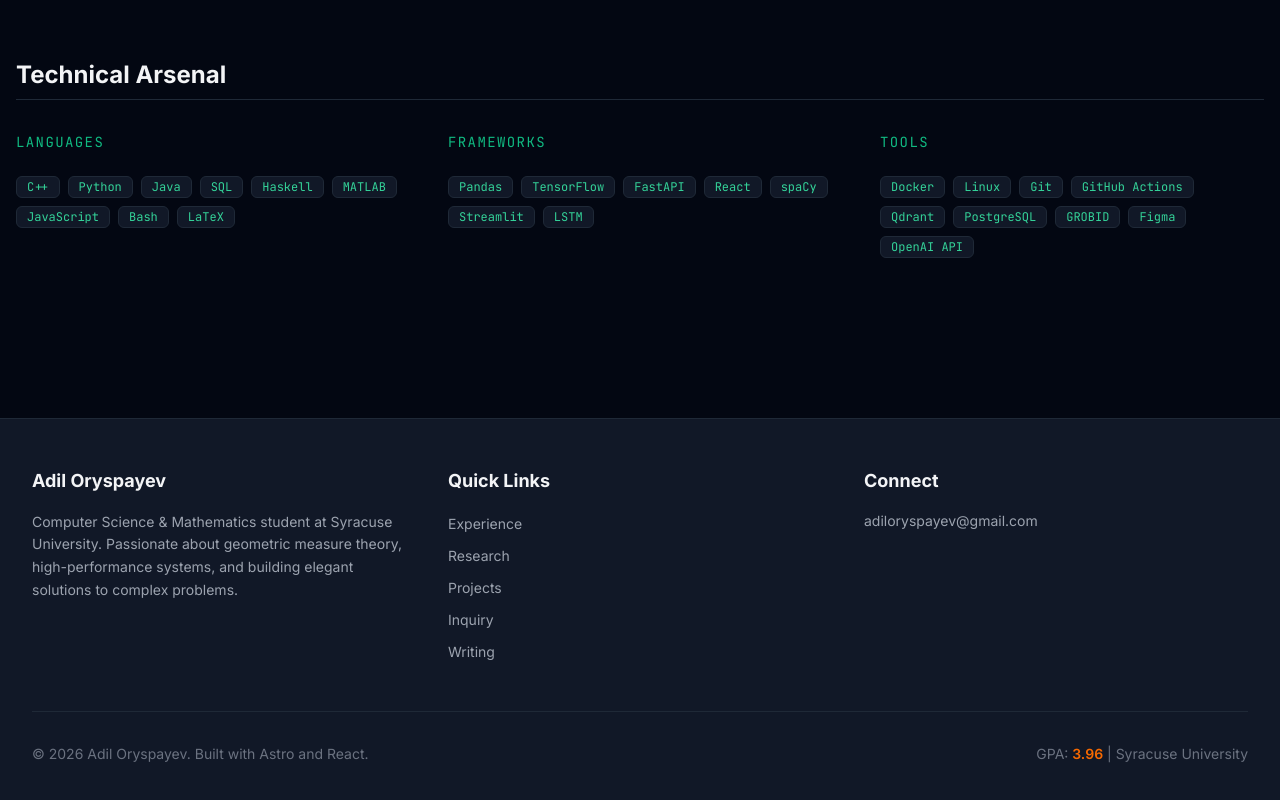
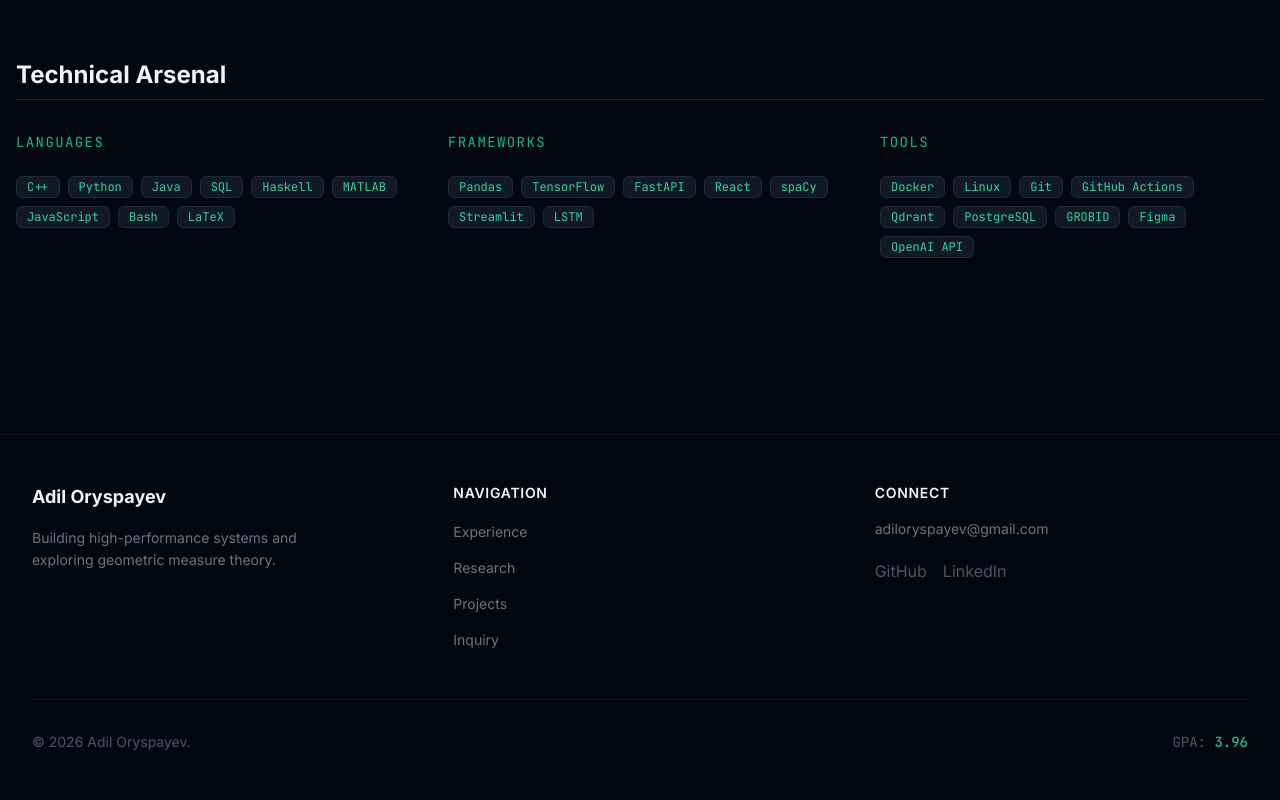
Before and after one commit to adiloryspayev/adiloryspayev.github.io, an Astro site: page / in a window 1280 px wide. Shown: the part 619-1419 px from the top of the page. Built offline with nearby package versions, Linux system fonts and the light colour scheme; Astro itself is replaced by a stand-in of ours.

Commit message:
Update Footer.astro

```diff
--- a/src/components/Footer.astro
+++ b/src/components/Footer.astro
@@ -1,50 +1,50 @@
 ---
 import { SITE_CONFIG } from '../config';
-
 const currentYear = new Date().getFullYear();
 ---
 
-<footer class="bg-gray-900 border-t border-gray-800 mt-20">
+<footer class="bg-gray-950 border-t border-gray-900 mt-24">
   <div class="max-w-7xl mx-auto px-4 sm:px-6 lg:px-8 py-12">
-    <div class="grid grid-cols-1 md:grid-cols-3 gap-8">
-      <div>
-        <h3 class="text-lg font-bold text-gray-100 mb-4">Adil Oryspayev</h3>
-        <p class="text-gray-400 text-sm leading-relaxed">
-          Computer Science & Mathematics student at Syracuse University. Passionate about geometric measure theory, high-performance systems, and building elegant solutions to complex problems.
+    <div class="grid grid-cols-1 md:grid-cols-3 gap-12">
+      <div class="space-y-4">
+        <h3 class="text-lg font-bold text-gray-100">Adil Oryspayev</h3>
+        <p class="text-gray-500 text-sm leading-relaxed max-w-xs">
+          Building high-performance systems and exploring geometric measure theory.
         </p>
       </div>
 
       <div>
-        <h3 class="text-lg font-bold text-gray-100 mb-4">Quick Links</h3>
-        <ul class="space-y-2">
+        <h3 class="text-sm font-semibold text-gray-100 uppercase tracking-wider mb-4">Navigation</h3>
+        <ul class="space-y-3">
           {SITE_CONFIG.navigation.map((item) => (
             <li>
-              <a href={item.href} class="text-gray-400 hover:text-su-orange text-sm transition-colors">
+              <a href={item.href} class="text-gray-500 hover:text-emerald-400 text-sm transition-colors">
                 {item.name}
               </a>
             </li>
           ))}
-          {SITE_CONFIG.showWritingSection && (
-            <li>
-              <a href="/writing" class="text-gray-400 hover:text-su-orange text-sm transition-colors">Writing</a>
-            </li>
-          )}
         </ul>
       </div>
 
       <div>
-        <h3 class="text-lg font-bold text-gray-100 mb-4">Connect</h3>
+        <h3 class="text-sm font-semibold text-gray-100 uppercase tracking-wider mb-4">Connect</h3>
         <div class="space-y-3">
-          <a href={`mailto:${SITE_CONFIG.email}`} class="flex items-center text-gray-400 hover:text-su-orange text-sm transition-colors">
+          <a href={`mailto:${SITE_CONFIG.email}`} class="flex items-center text-gray-500 hover:text-emerald-400 text-sm transition-colors">
             {SITE_CONFIG.email}
           </a>
+          <div class="flex space-x-4 pt-2">
+            <a href={SITE_CONFIG.github} target="_blank" class="text-gray-600 hover:text-gray-300 transition-colors">GitHub</a>
+            <a href={SITE_CONFIG.linkedin} target="_blank" class="text-gray-600 hover:text-gray-300 transition-colors">LinkedIn</a>
+          </div>
         </div>
       </div>
     </div>
 
-    <div class="mt-12 pt-8 border-t border-gray-800 flex flex-col md:flex-row justify-between items-center">
-        <p class="text-gray-500 text-sm">© {currentYear} Adil Oryspayev. Built with Astro and React.</p>
-        <p class="text-gray-500 text-sm mt-2 md:mt-0">GPA: <span class="text-su-orange font-semibold">3.96</span> | Syracuse University</p>
+    <div class="mt-12 pt-8 border-t border-gray-900 flex flex-col md:flex-row justify-between items-center">
+        <p class="text-gray-600 text-sm">© {currentYear} Adil Oryspayev.</p>
+        <p class="text-gray-600 text-sm mt-2 md:mt-0 font-mono">
+          GPA: <span class="text-emerald-500 font-semibold">3.96</span>
+        </p>
     </div>
   </div>
 </footer>
```
